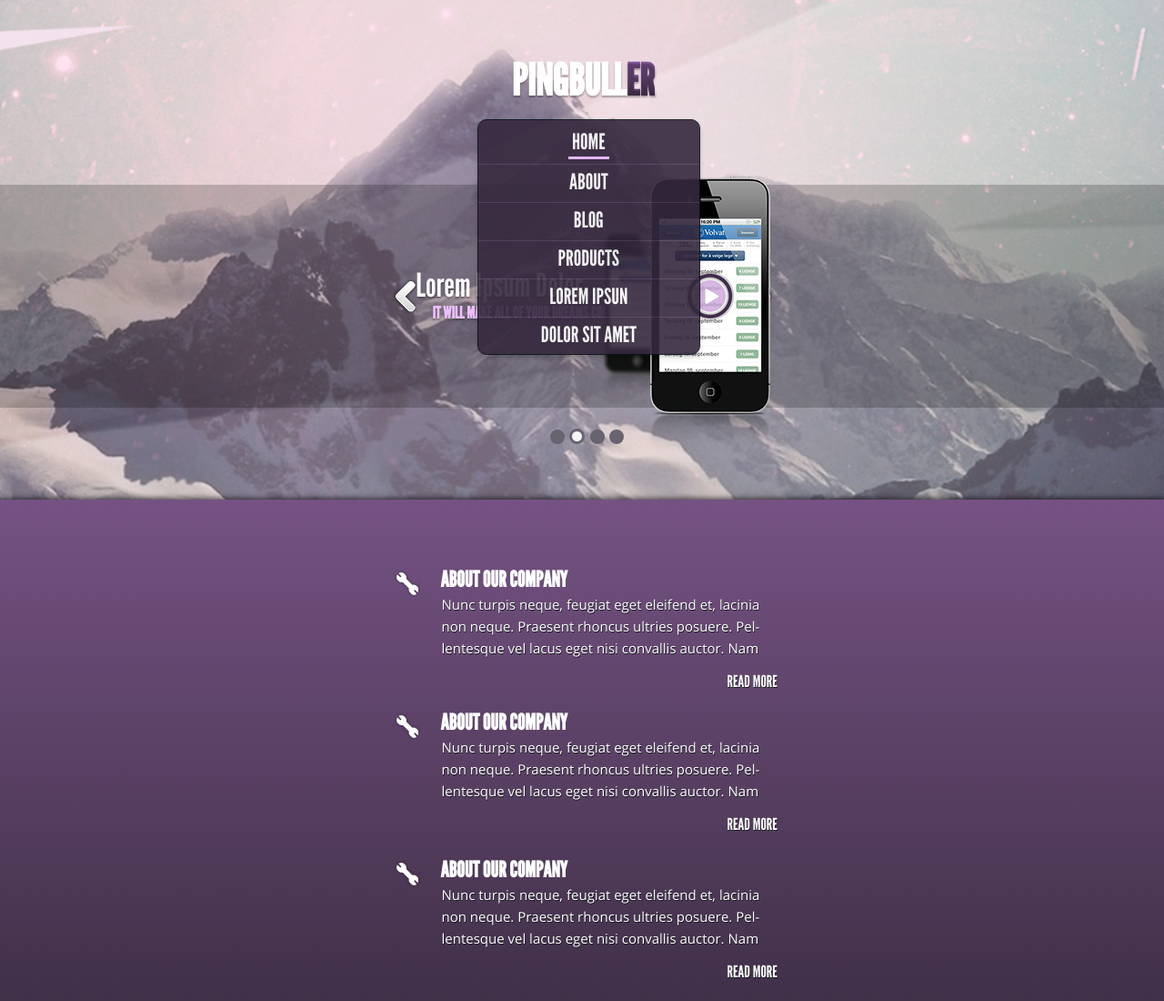
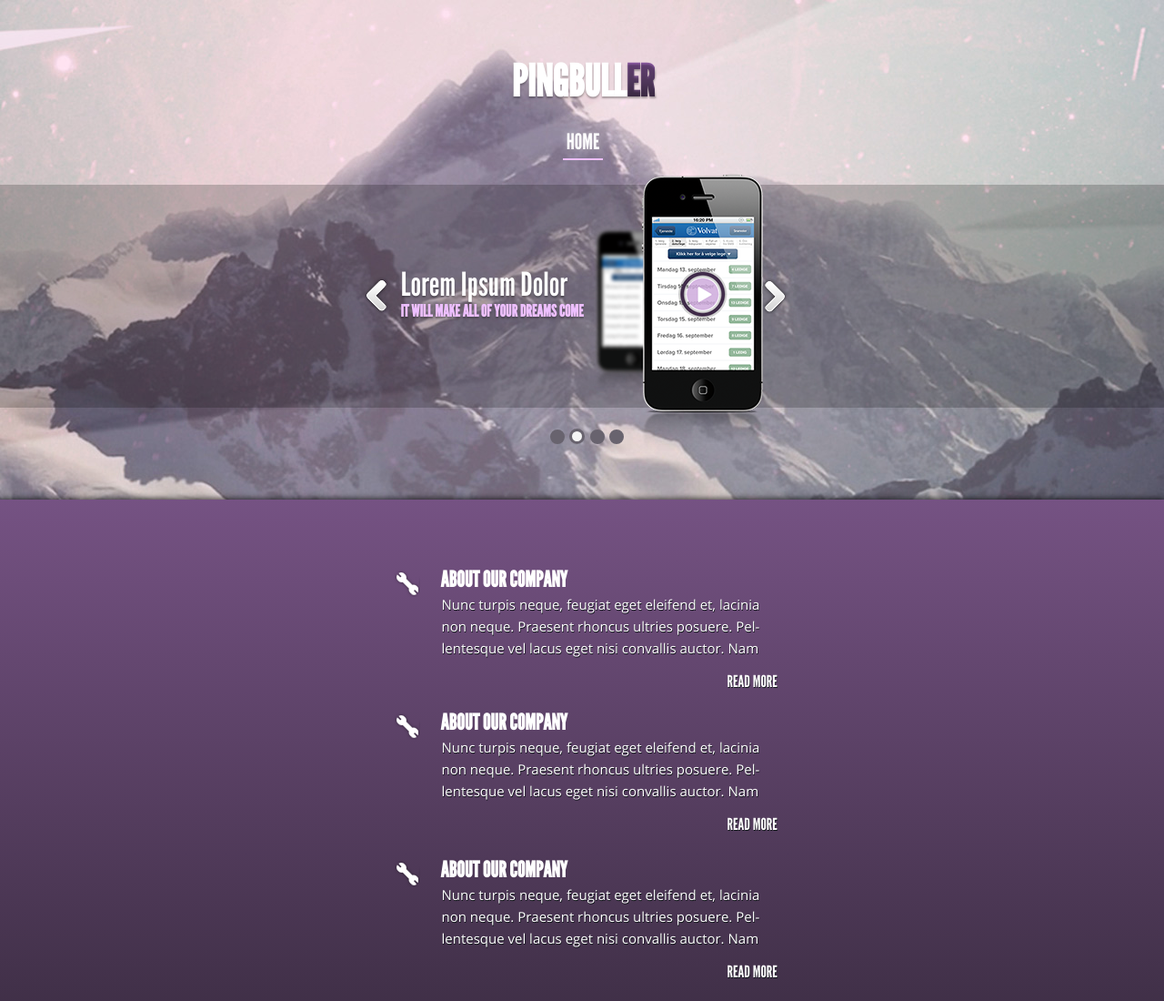
Before and after one commit to Alina-Sova/alina-sova.github.io, a plain HTML site: page HW7/index.html in a window 1280 px wide. Shown: the top 1100 px of the page at 91% size. Drawn offline with Linux system fonts and the light colour scheme.

Commit message:
menu_480

```diff
--- a/HW7/css/style.css
+++ b/HW7/css/style.css
@@ -37,11 +37,11 @@ header{
   margin: 0 auto;
   width: 320px;
 }
-.nav, .slider__article, .phone, .news, .nav--footer, .about__more--main--960{
+.nav__submenu, .slider__article, .phone, .news, .nav--footer, .about__more--main--960{
   display: none;
 }
 .logo{
-  padding: 65px 0 0 3px;
+  padding: 64px 0 30px 3px;
   font-size: 48px;
   text-shadow: 0 2px 2px rgba(0, 0, 0, 0.3);
 }
@@ -50,12 +50,16 @@ header{
   -webkit-background-clip: text;
   color: transparent;
 }
+.nav{
+  height: 34px;
+  width: 47px;
+  margin: 0 auto;
+}
 .home{
-  display: block;
   width: 37px;
   padding: 4px;
-  margin: 28px auto;
-  border-bottom: 3px solid #edbfff;
+  margin: 26px 0 0 2px;
+  border-bottom: 2px solid #edbfff;
   text-shadow: 0 0 10px rgba(255, 255, 255, 0.6);
   font-size: 24px;
   text-transform: uppercase;
@@ -66,24 +70,24 @@ header{
   width: 315px;
   margin: 120px auto 0;
 }
-.slider:before{
+.slider__lip:before{
   height: 40px;
   width: 30px;
   float: left;
-  margin: 9px -5px 0 -3px;
+  margin: 9px 0 0 -67px;
   content: '';
   display: inline-block;
   background-image: url(../img/cursor.png);
 }
 .slider__lip{
   display: inline-block;
-  margin-left: -34px;
+  margin-left: -9px;
   color: #fefefe;
   font-size: 36px;
   text-shadow: 0 2px 2px rgba(0, 0, 0, 0.3);
 }
 .slider__pink{
-  padding: 3px 0 0 42px;
+  margin: -10px 0 0 65px;
   width: 202px;
   height: 19px;
   overflow: hidden;
@@ -92,9 +96,9 @@ header{
   font-weight: 600;
   text-shadow: 0 2px 2px rgba(0, 0, 0, 0.3);
 }
-.slider:after{
+.slider__lip:after{
   float: right;
-  margin: -50px 8px 0 0;
+  margin: 10px -60px 0 0;
   height: 40px;
   width: 30px;
   content: '';
@@ -103,7 +107,8 @@ header{
   background-position: 29px 0;
 }
 .dots{
-  padding: 35px 0 66px 14px;
+  padding: 35px 0 66px 29px;
+  /*margin-left: -33px;*/
 }
 .dot{
   margin-right: 3px;
@@ -287,22 +292,37 @@ footer{
   .center{
     width: 480px;
   }
-  .home{
-    display: none;
+  .logo{
+    padding-top: 66px;
   }
-  .nav{
-    display: block;
-    position: absolute;
-    top: 131px;
-    margin: 0 41%;
-    width: 243px;
-    height: 257px;
+  .center--nav{
+    position: relative;
+  }
+   .nav:hover .home--submenu{
+    margin: -14px 0 0 -98px;
+    padding: 14px 0 0;
+    width: 244px;
+    height: 35px;
     opacity: 0.9;
     background-color: #36293e;
     border: 1px solid #051116;
-    border-radius: 10px;
+    border-bottom: none;
+    border-radius: 10px 10px 0 0;
+  }
+  .nav__submenu{
+    display: none;
+    position: absolute;
+    top: 178px;
+    left: 118px;
+    width: 244px;
+    height: 210px;
+    opacity: 0.9;
+    overflow: hidden;
+    background-color: #36293e;
+    border: 1px solid #051116;
+    border-top: none;
+    border-radius: 0 0 10px 10px;
     box-shadow: 0 3px 5px rgba(0, 0, 0, 0.2);
-    text-align: center;
   }
   .nav__a{
     display: block;
@@ -312,44 +332,35 @@ footer{
     text-transform: uppercase;
     color: #fff;
   }
-  .nav__a--home{
-    margin: 8px 0 5px 99px;
-    width: 37px;
-    padding: 4px;
-    border-top: none;
-    border-bottom: 3px solid #edbfff;
+  .nav:hover .nav__submenu{
+    display: block;
   }
   .nav__a:hover{
     background: #221a27;
     border-bottom: 3px solid #edbfff;
     padding: 7px 0 7px;
   }
-  .nav__a--home:hover{
-    background: none;
-    padding: 4px;
-    text-shadow: 0 0 10px rgba(255, 255, 255, 0.6);
-  }
   .slider{
     width: 100%;
-    margin-top: 90px;
+    margin-top: 25px;
     height: 245px;
     background-color: rgba(0, 0, 0, 0.2);
   }
-  .slider:before{
-    margin: 102px 0 0 431px;
+  .slider__lip:before{
+    margin-left: -42px;
   }
   .slider__lip{
-    padding: 93px 209px 0 0;
+    padding: 92px 206px 0 0;
   }
   .slider__pink{
-    padding-left: 14px;
+    margin: -12px 0 0 40px;
   }
   .phone{
     display: block;
-    margin: -160px 0 0 258px;
+    margin: -160px 0 0 250px;
   }
-  .slider:after{
-    margin: -193px 428px 0 0;
+  .slider__lip:after{
+    margin-right: -244px;
   }
   .dots{
     padding: 23px 0 58px 14px;
--- a/HW7/index.html
+++ b/HW7/index.html
@@ -10,18 +10,21 @@
 </head>
 <body>
   <header>
+    <div class="center center--nav">
     <h1 class="logo">PINGBULL<span class="logo__end">ER</span></h1>
-    <nav>
-      <a  class="home" href="#">HOME</a>
-      <ul class="nav">
-        <li><a class="nav__a nav__a--home" href="#">HOME</a></li>
+    <ul class="nav">
+      <li class="home--submenu">
+        <a  class="home" href="#">HOME</a>
+      </li>
+      <ul class="nav__submenu">
         <li><a class="nav__a" href="#">About</a></li>
         <li><a class="nav__a" href="#">Blog</a></li>
         <li><a class="nav__a" href="#">Products</a></li>
         <li><a class="nav__a" href="#">Lorem ipsun</a></li>
         <li><a class="nav__a" href="#">Dolor sit amet</a></li>
       </ul>
-    </nav>
+    </ul>
+  </div>
     <div class="slider">
       <div class="center">
         <p class="slider__lip">Lorem Ipsum Dolor</p>
```
